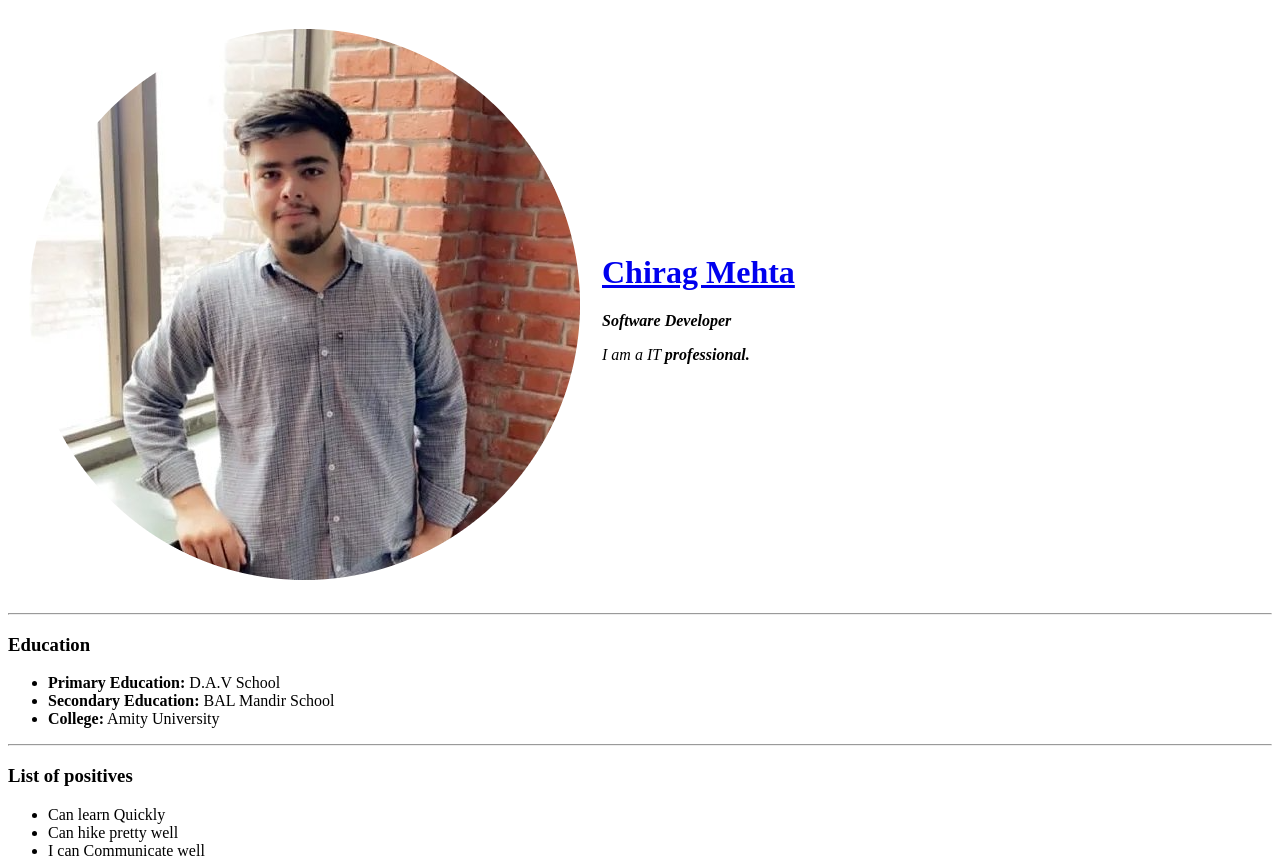
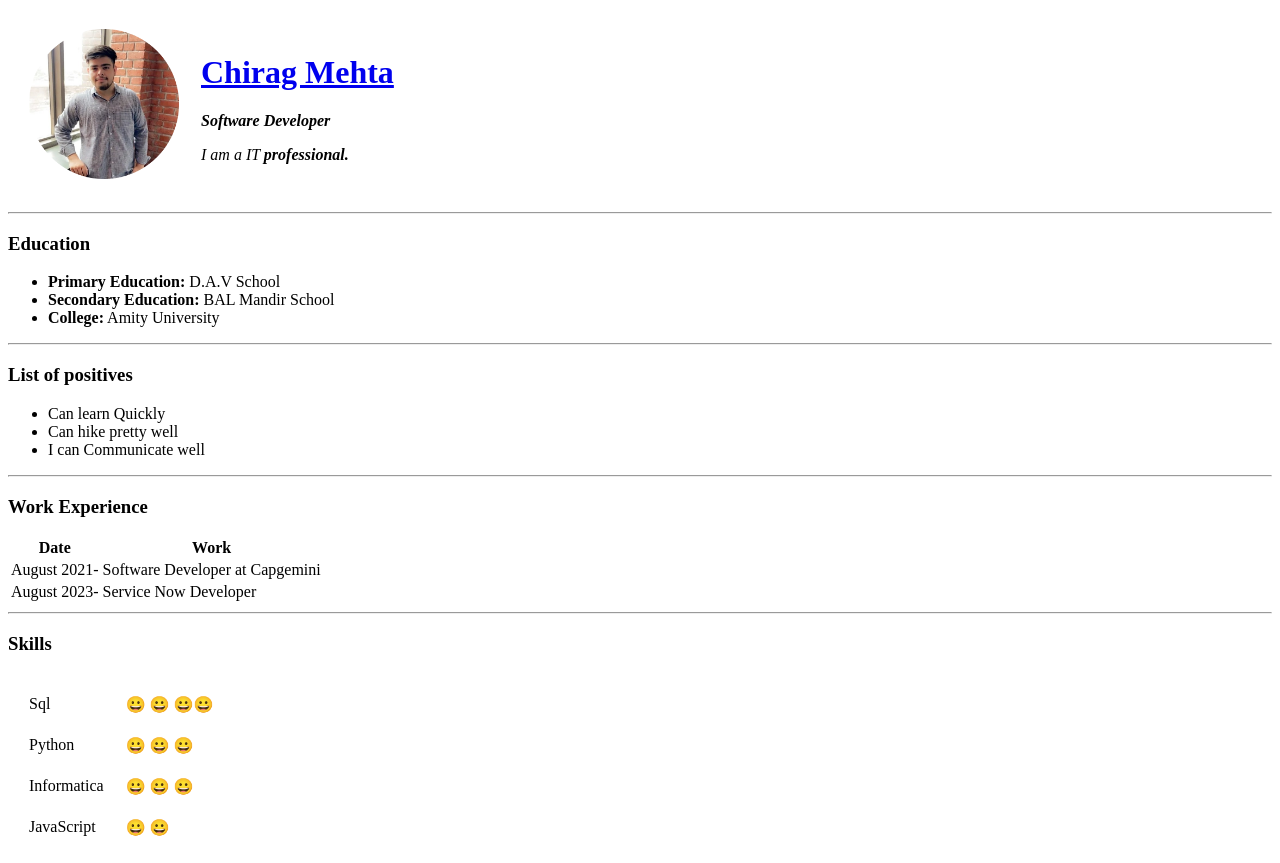
Before and after one commit to Chirag2323/CV, a plain HTML site: page index.html in a window 1280 px wide. Shown: the top 863 px of the page. Drawn offline with Linux system fonts and the light colour scheme.

Commit message:
Update index.html

```diff
--- a/index.html
+++ b/index.html
@@ -4,6 +4,11 @@
 <head>
     <meta charset="UTF-8">
     <title>My Personal Site</title>
+    <style>
+        img {
+            width: 150px;
+        }
+    </style>
 </head>
 
 <body>
```
